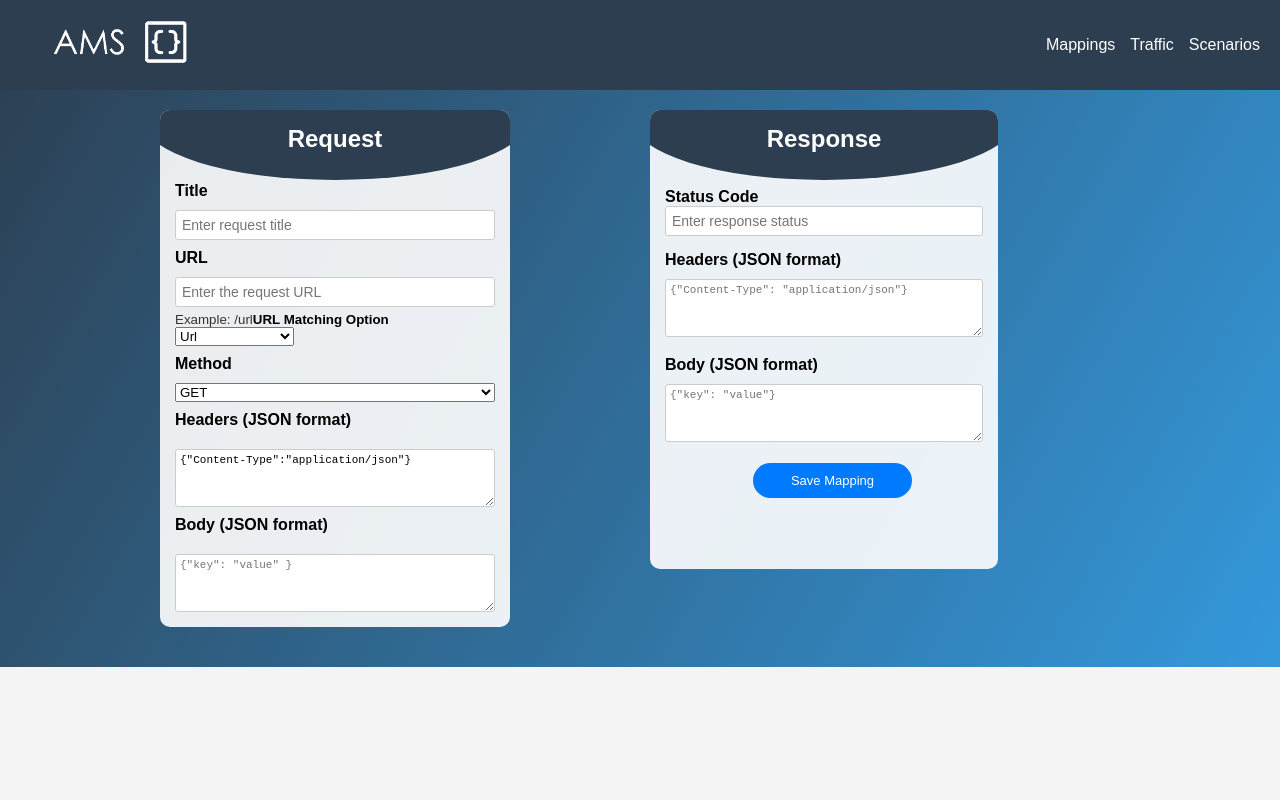
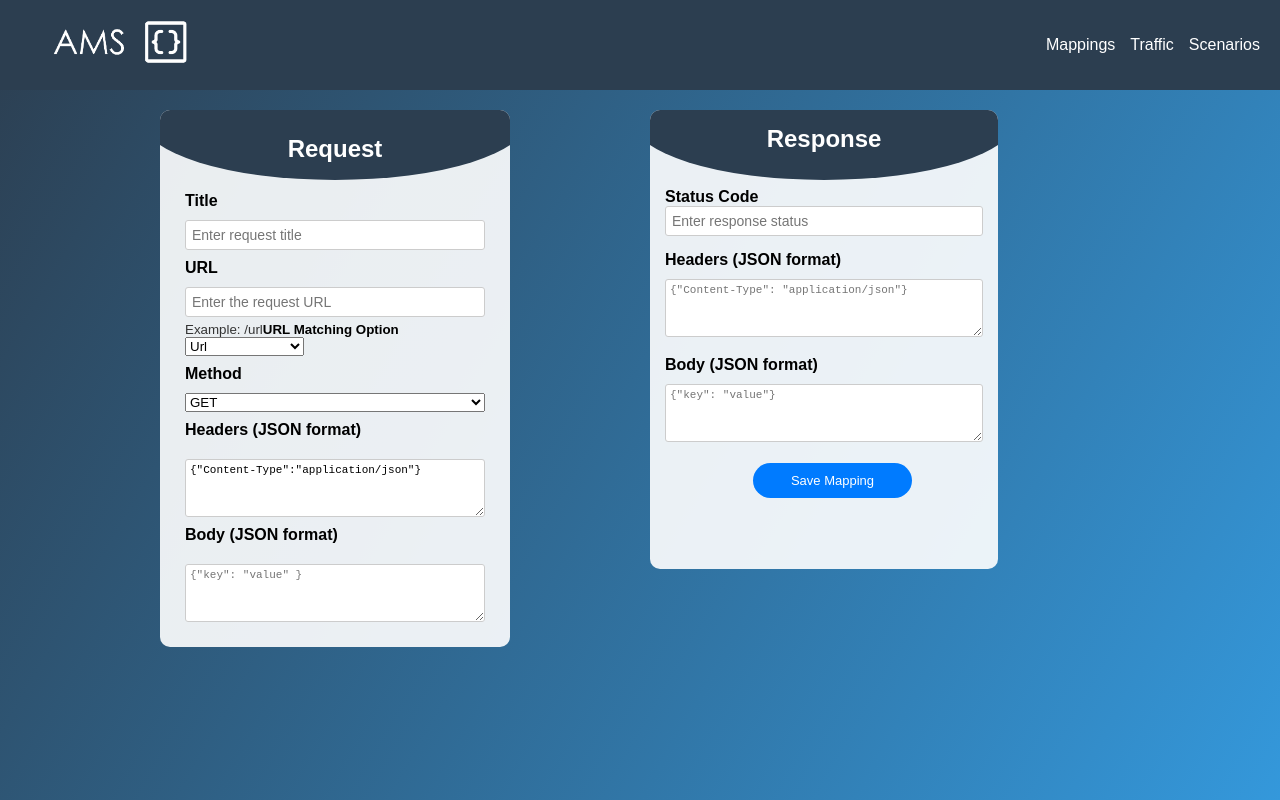
Before and after one commit to Jaller123/AMS, a React (Vite) app in the folder ams/: page /mappings in a window 1280 px wide. Built offline with nearby package versions, Linux system fonts and the light colour scheme; no server answers.

Commit message:
ändrade lite på höjden och bredden

```diff
--- a/ams/src/App.css
+++ b/ams/src/App.css
@@ -13,6 +13,8 @@ body {
   background: linear-gradient(120deg, #2C3E50, #3498DB);
   background-size: cover;
   background-repeat: no-repeat;
+  min-height: 100vh;
+
 }
 
 .pageContainer {
--- a/ams/src/components/MappingPage/MappingsPage.module.css
+++ b/ams/src/components/MappingPage/MappingsPage.module.css
@@ -1,5 +1,5 @@
 .sectionContainer {
-  width: 100vh; /* Grundstorlek för mindre skärmar */
+  width: 100%; /* Grundstorlek för mindre skärmar */
   margin-right: 50px;
   height: auto;
 }
--- a/ams/src/components/ReqForm.module.css
+++ b/ams/src/components/ReqForm.module.css
@@ -10,10 +10,10 @@
 .section {
   width: 65%;
   max-width: 350px;
-  height: auto;
+ height: auto;
   min-height: auto; /* Anpassad för att matcha ResForm */
   background-color: rgba(255, 255, 255, 0.9);
-  padding: 15px;
+  padding: 25px;
   border-radius: 10px;
   display: flex;
   flex-direction: column;
```
